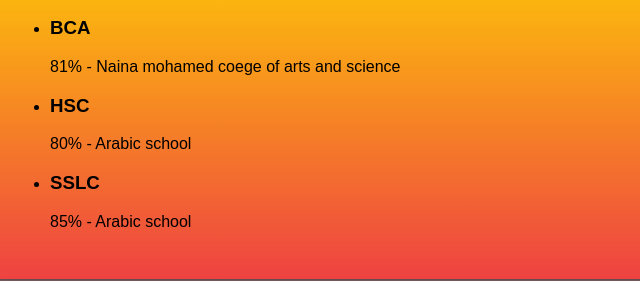
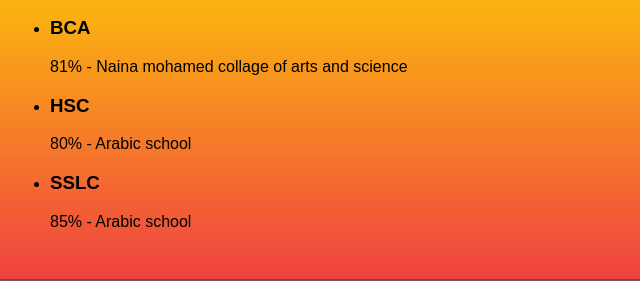
Before and after one commit to Roselin2003/portfolio, a plain HTML site: page index.html in a window 1280 px wide. Shown: the part 511-792 px from the top of the page, 38-678 px from the left. Drawn offline with Linux system fonts and the light colour scheme.

Commit message:
Update index.html

```diff
--- a/index.html
+++ b/index.html
@@ -34,7 +34,7 @@
                             <h2>Qualification</h2>
                             <ul>
                                 <li><h3> BCA </h3></li>
-                                <p> 81% - Naina mohamed coege of arts and science</p>
+                                <p> 81% - Naina mohamed collage of arts and science</p>
                                 <li><h3> HSC </h3></li>
                                 <p> 80% - Arabic school</p>
                                 <li><h3> SSLC</h3></li>
```
